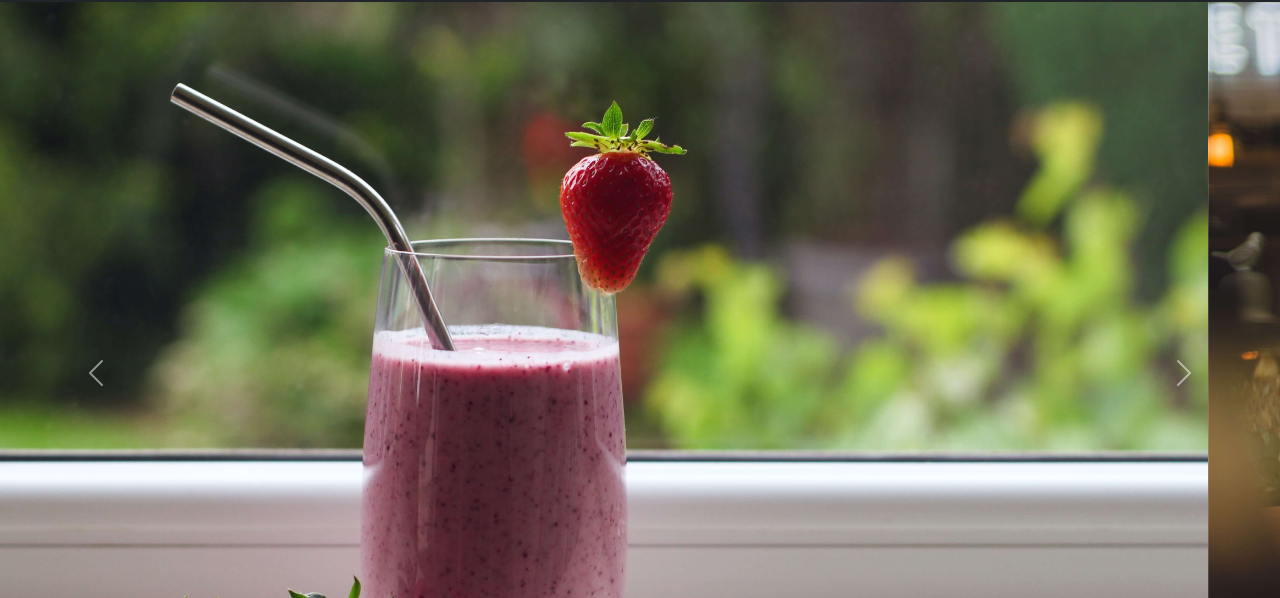
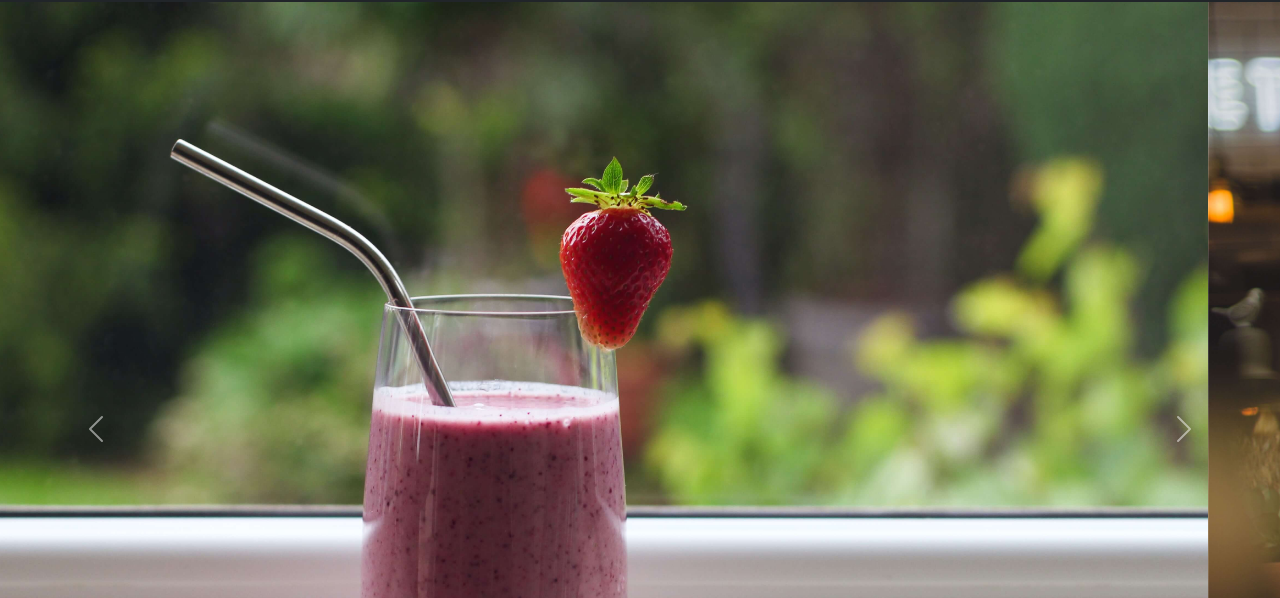
Before and after one commit to subrotadey/foodie-site-bootstrap, a plain HTML site: page index.html in a window 1280 px wide. Shown: the part 54-652 px from the top of the page. Drawn offline with Linux system fonts and the light colour scheme.

Commit message:
correction

```diff
--- a/css/style.css
+++ b/css/style.css
@@ -1,3 +1,8 @@
+body::before {
+    display: block;
+    content: "";
+    height: 56px;
+  }
 .nav-bar-bg{
     background-image: #3a4046;
     color: white;
```
